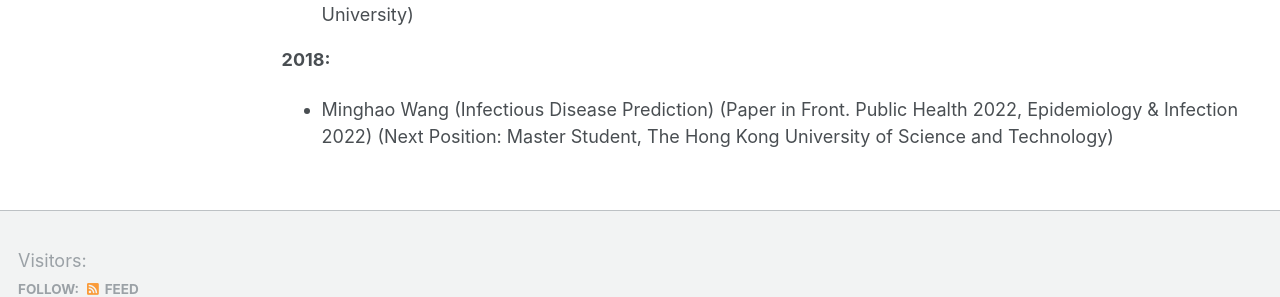
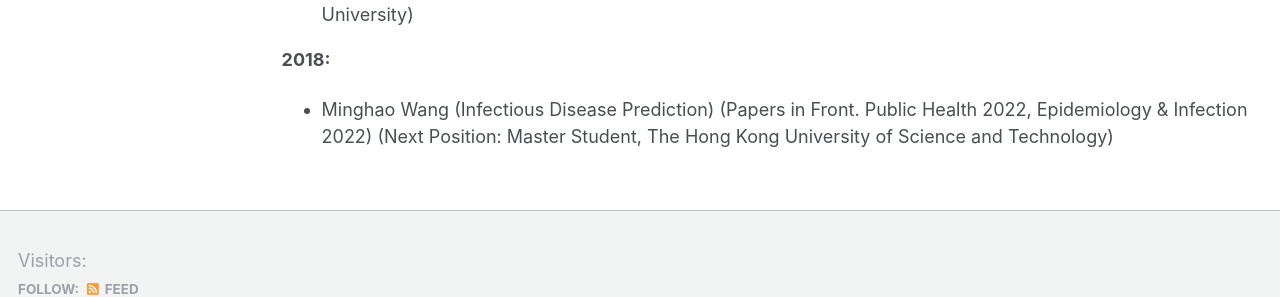
Before and after one commit to tianxing-wu/tianxing-wu.github.io, a Jekyll site: the page built from _pages/students.md, in a window 1280 px wide and 900 px high, scrolled down 1685 px. Shown: the part 534-831 px from the top of the window. Built offline with Jekyll 4.4.1, drawn with Linux system fonts in a browser that asks for light colours; comment, search, counter and statistics services are not loaded; some of the changed text lies outside the part shown.

Commit message:
Update students.md

```diff
--- a/_pages/students.md
+++ b/_pages/students.md
@@ -23,7 +23,7 @@ author_profile: true
 * Shutong Zhu (LLM Uncertainty) (Papers in SIGIR 2024 (Best Short Paper Nominee), IJCAI 2025, NeurIPS 2025)
 * Shiqi Zhang (Few-Shot Uncertain Knowledge Graph Reasoning)
 * Yuang Gu (AI-based Blood Pressure Prediction)
-* Runfeng Liu (Knowledge-Enhanced Medication Recommendation) (Paper in CHIP 2024, JMIR Medical Informatics 2025)
+* Runfeng Liu (Knowledge-Enhanced Medication Recommendation) (Papers in CHIP 2024, JMIR Medical Informatics 2025)
 * Yerong Wu (Memory-based Retrieval-Augmented Generation) (Paper in IJCAI 2025)
 
 **2023:**
@@ -53,4 +53,4 @@ author_profile: true
 * Tianling Gong (Medical Knowledge Extraction) (Paper in ISWC 2023) (Next Position: Master Student, Boston University)
 
 **2018:**
-* Minghao Wang (Infectious Disease Prediction) (Paper in Front. Public Health 2022, Epidemiology & Infection 2022) (Next Position: Master Student, The Hong Kong University of Science and Technology)
+* Minghao Wang (Infectious Disease Prediction) (Papers in Front. Public Health 2022, Epidemiology & Infection 2022) (Next Position: Master Student, The Hong Kong University of Science and Technology)
```
